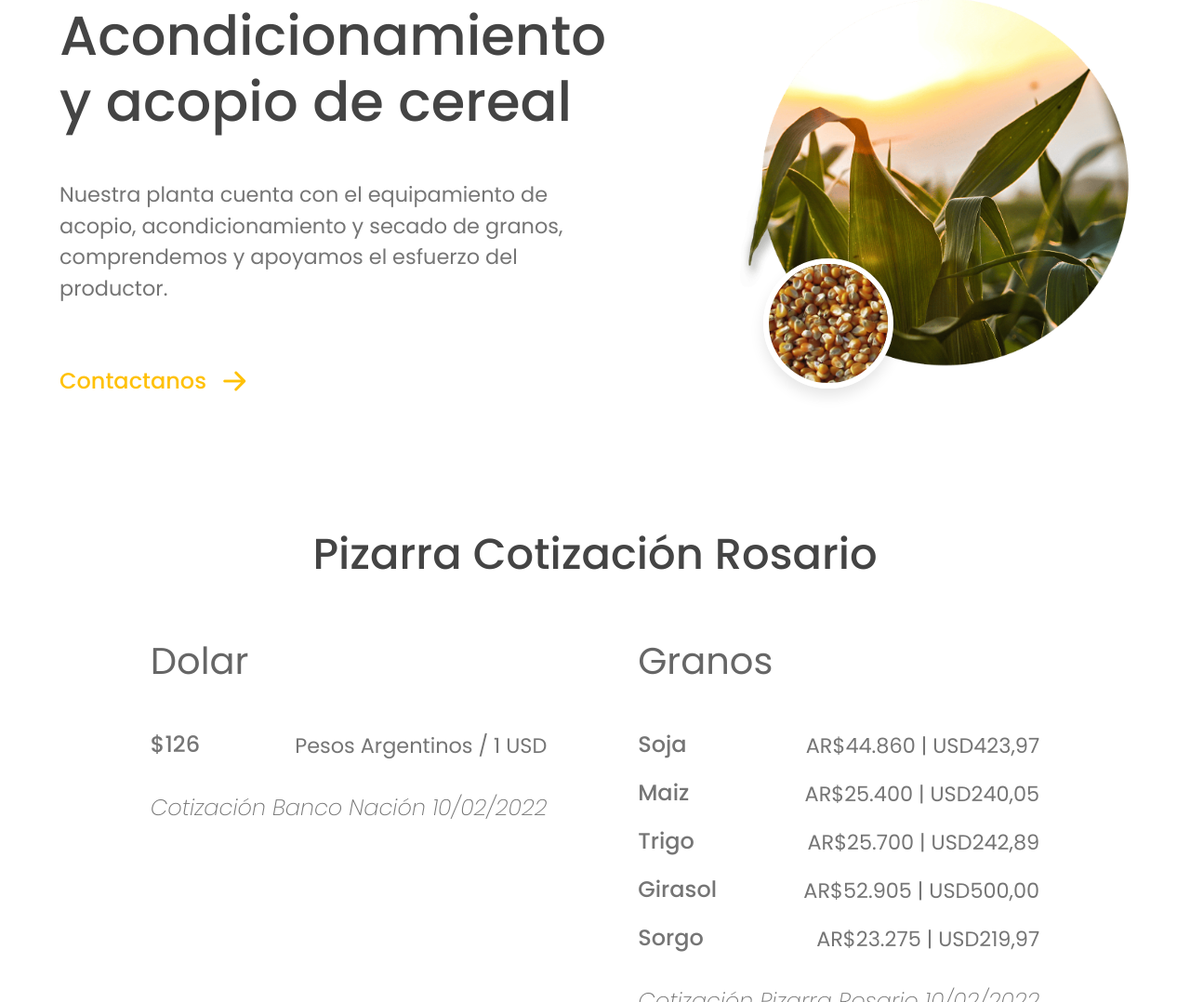
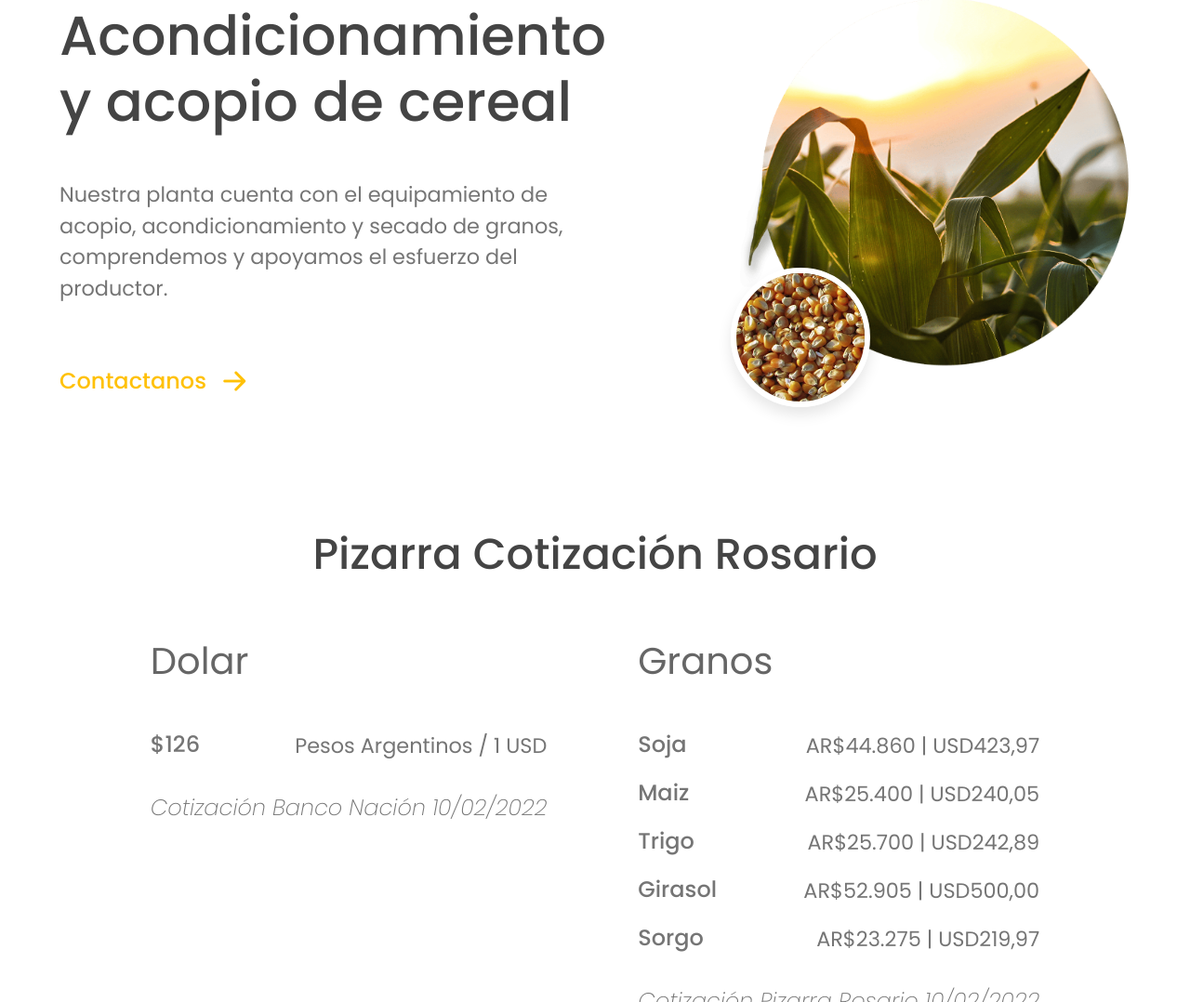
Before and after one commit to victoriaantonijevic/coderhoouse_web, a website: page pages/acopio.html in a window 1280 px wide. Shown: the part 797-1875 px from the top of the page at 93% size. Drawn offline with nearby package versions, Linux system fonts and the light colour scheme.

Commit message:
img circle

```diff
--- a/scss/_content.scss
+++ b/scss/_content.scss
@@ -715,7 +715,7 @@
 .img__intro__rounded{
     position: absolute;
     border-radius: 50%;
-    left: 10px;
+    left: 0px;
     top: 160px;
     width: 90px;
     height: 90px;
@@ -723,27 +723,32 @@
     max-height: 90px;
     border: 3px solid #fff;
     box-shadow: $shadowLight;
+    @media only screen and (min-width: 325px) {
+        width: 110px;
+        height: 110px;
+        max-width: 110px;
+        max-height: 110px;
+        border: 4px solid #fff;
+        left: 0px;
+        top: 200px;
+    }
     @media only screen and (min-width: 768px) {
         width: 140px;
         height: 140px;
-        min-width: 140px;
-        min-height: 140px;
         max-width: 140px;
         max-height: 140px;
         border: 4px solid #fff;
-        left: 30px;
+        left: 0px;
         top: 215px;
     }
     @media only screen and (min-width: 1024px) {
         width: 150px;
         height: 150px;
-        min-width: 140px;
-        min-height: 140px;
-        max-width: 140px;
-        max-height: 140px;
+        max-width: 150px;
+        max-height: 150px;
         border: 6px solid #fff;
-        left: 35px;
-        top: 300px;
+        left: 0px;
+        top: 310px;
     }
 }
 .title--center--content{
```
Also changed, not shown: css/style.css.
